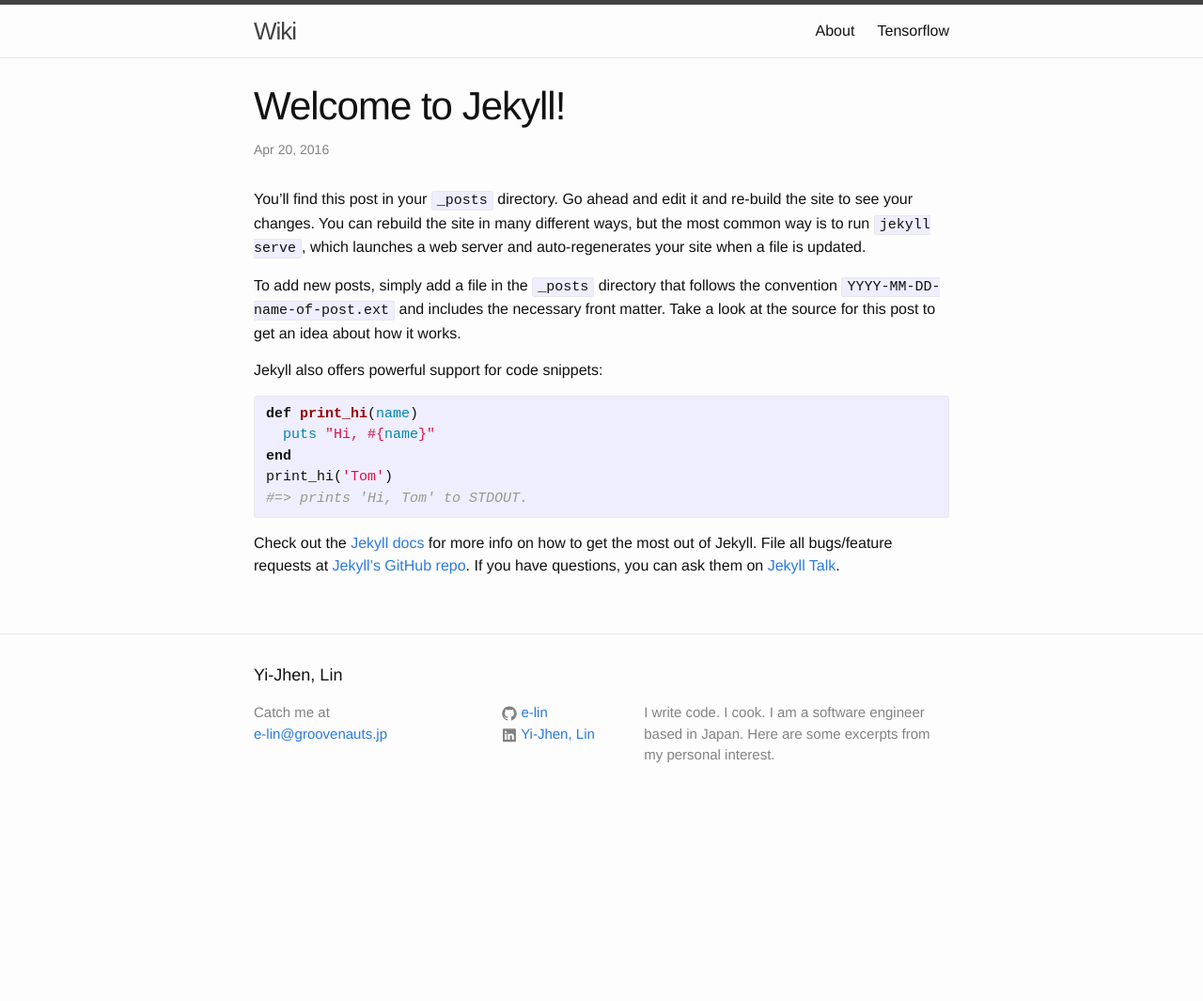
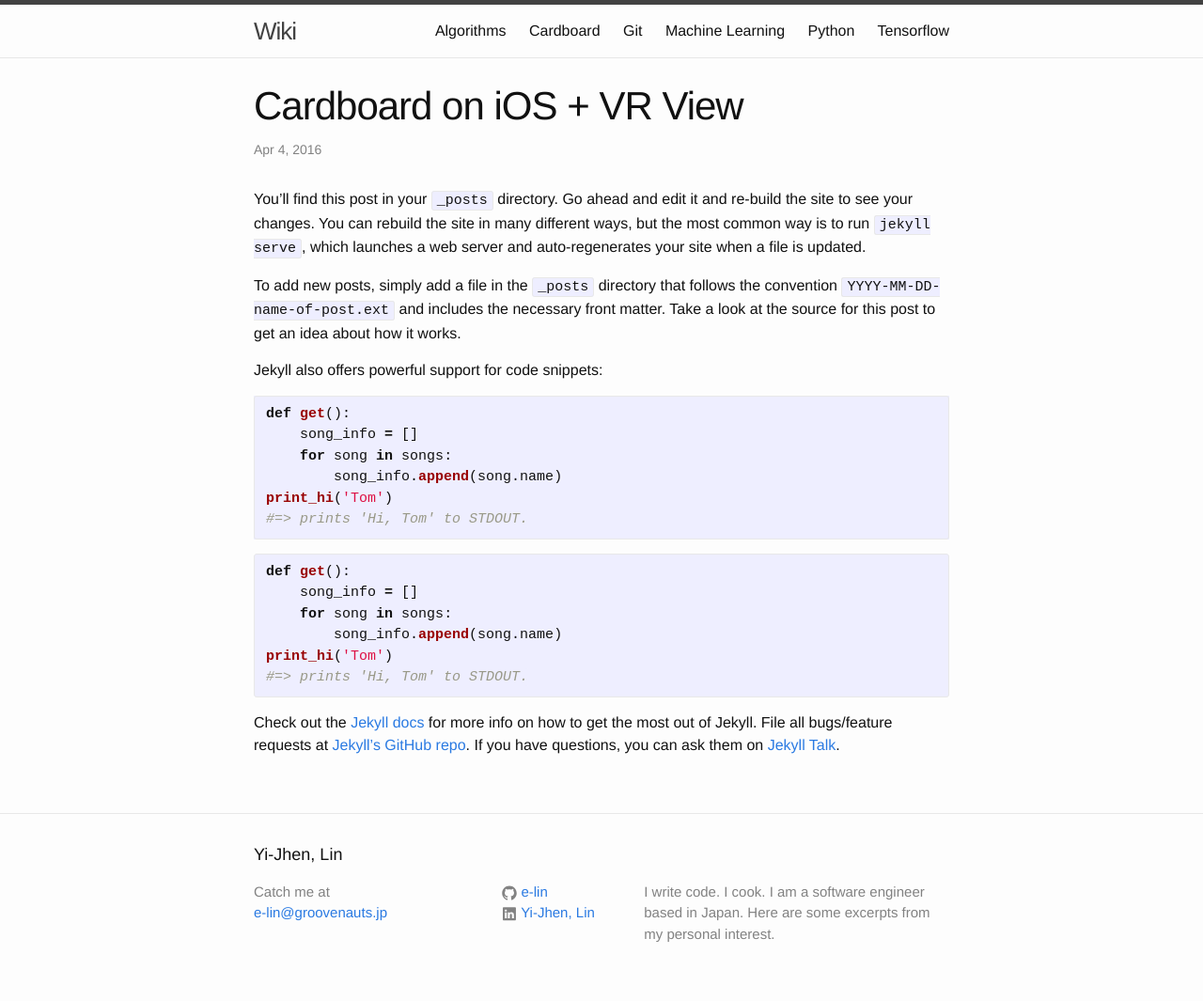
Before and after one commit to e-lin/wiki, a Jekyll site: the page built from _posts/2016-04-22-Cardboard-on-iOS-VR-View.md, in a window 1280 px wide. Shown: the whole page at 94% size. Built offline with Jekyll 4.4.1, drawn with Linux system fonts in a browser that asks for light colours; before the commit the page ends 900 px from its top, so only the background shows below that.

````diff
--- a/_posts/2016-04-20-welcome-to-jekyll.markdown
+++ b/_posts/2016-04-22-Cardboard-on-iOS-VR-View.md
@@ -1,8 +1,10 @@
 ---
 layout: post
-title:  "Welcome to Jekyll!"
-date:   2016-04-20 18:08:50 +0900
+title:  "Cardboard on iOS + VR View"
+date:   2016-04-04 18:55:00 +0900
 categories: jekyll update
+type: Cardboard
+excerpt_separator: <!--more -->
 ---
 You’ll find this post in your `_posts` directory. Go ahead and edit it and re-build the site to see your changes. You can rebuild the site in many different ways, but the most common way is to run `jekyll serve`, which launches a web server and auto-regenerates your site when a file is updated.
 
@@ -10,10 +12,20 @@ To add new posts, simply add a file in the `_posts` directory that follows the c
 
 Jekyll also offers powerful support for code snippets:
 
-{% highlight ruby %}
-def print_hi(name)
-  puts "Hi, #{name}"
-end
+```python
+def get():
+    song_info = []
+    for song in songs:
+        song_info.append(song.name)
+print_hi('Tom')
+#=> prints 'Hi, Tom' to STDOUT.
+```
+
+{% highlight python %}
+def get():
+    song_info = []
+    for song in songs:
+        song_info.append(song.name)
 print_hi('Tom')
 #=> prints 'Hi, Tom' to STDOUT.
 {% endhighlight %}
--- /dev/null
+++ b/my_topics/machine-learning.md
@@ -0,0 +1,5 @@
+---
+layout: topic
+title: Machine Learning
+permalink: /machine-learning/
+---
--- a/my_nav/about.md
+++ b/my_topics/python.md
@@ -1,7 +1,7 @@
 ---
 layout: page
-title: About
-permalink: /about/
+title: Python
+permalink: /python/
 ---
 
 This is the base Jekyll theme. You can find out more info about customizing your Jekyll theme, as well as basic Jekyll usage documentation at [jekyllrb.com](http://jekyllrb.com/)
````
Also changed, not shown: _layouts/topic.html (added, +21 -0 lines), _posts/2016-04-21-Algorithm-test.md (added, +15 -0 lines), _posts/2016-04-21-Make-a-cardboard.md (added, +15 -0 lines), index.html (+0 -11 lines), my_topics/algorithms.md (added, +5 -0 lines), my_topics/cardboard.md (added, +5 -0 lines), my_topics/git.md (added, +5 -0 lines), _includes/icon-twitter.svg (deleted), my_topics/tensorflow.md (renamed from my_nav/tensorflow.md).
